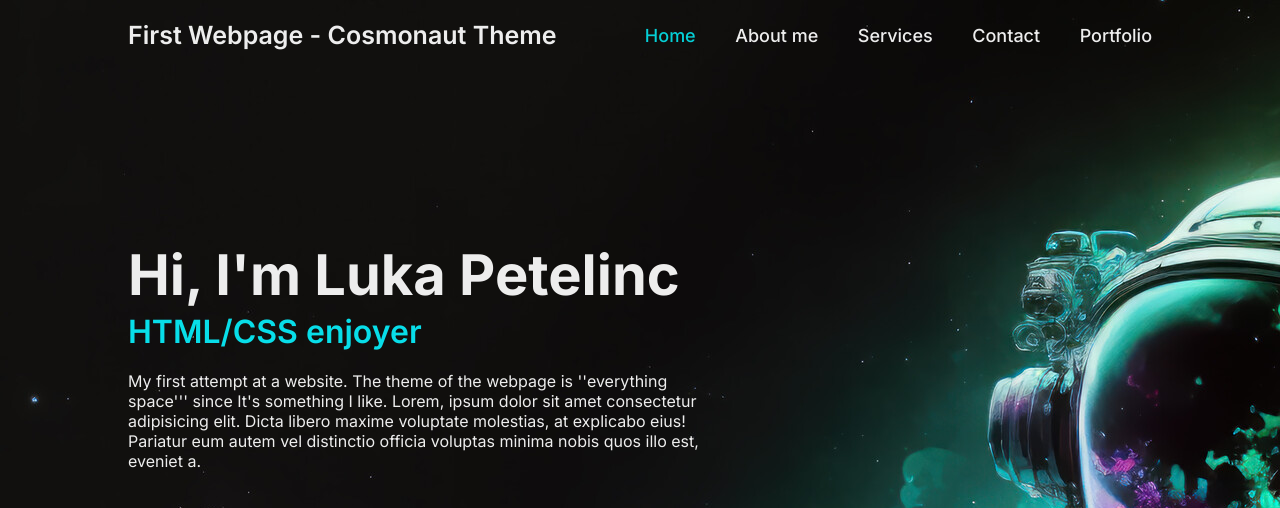
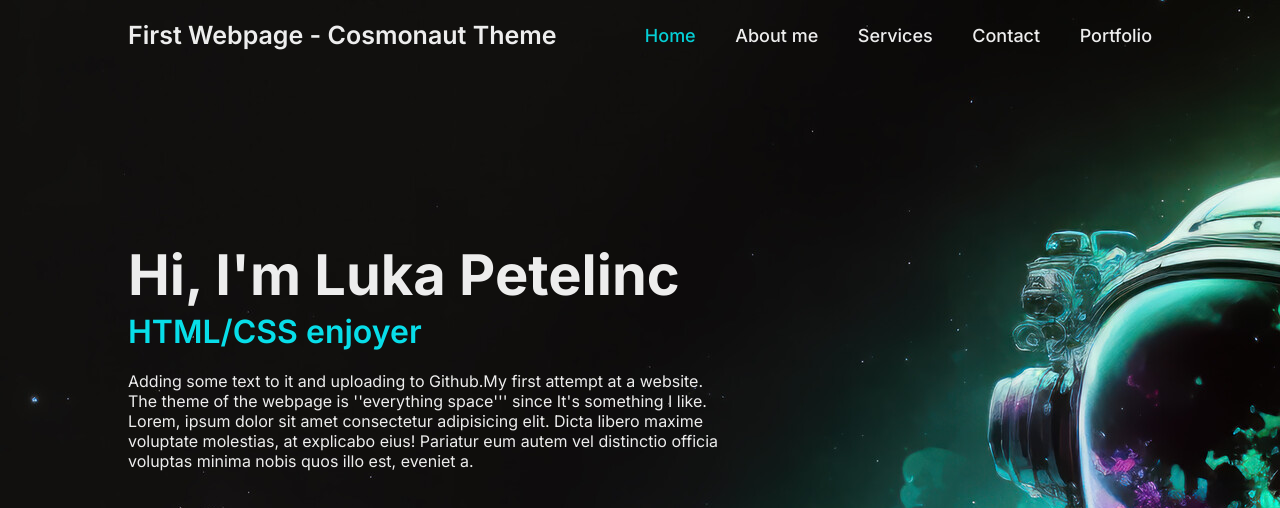
Before and after one commit to LukaP95/First-Repository, a plain HTML site: page HTML PAGE/index.html in a window 1280 px wide. Shown: the top 508 px of the page. Drawn offline with Linux system fonts and the light colour scheme.

Commit message:
Add files via upload
Changed text in HTML body.

```diff
--- a/HTML PAGE/index.html
+++ b/HTML PAGE/index.html
@@ -29,7 +29,7 @@
         <div class="home-content">
             <h1>Hi, I'm Luka Petelinc</h1>
             <h3>HTML/CSS enjoyer</h3>
-            <p>My first attempt at a website. The theme of the webpage is ''everything space''' since It's something I like. Lorem, ipsum dolor sit amet consectetur adipisicing elit. Dicta libero maxime voluptate molestias, at explicabo eius! Pariatur eum autem vel distinctio officia voluptas minima nobis quos illo est, eveniet a.</p>
+            <p>Adding some text to it and uploading to Github.My first attempt at a website. The theme of the webpage is ''everything space''' since It's something I like. Lorem, ipsum dolor sit amet consectetur adipisicing elit. Dicta libero maxime voluptate molestias, at explicabo eius! Pariatur eum autem vel distinctio officia voluptas minima nobis quos illo est, eveniet a.</p>
             <div class="btn-box">
                 <a href="#">My projects</a>
                 <a href="#">My Goals</a>
```
